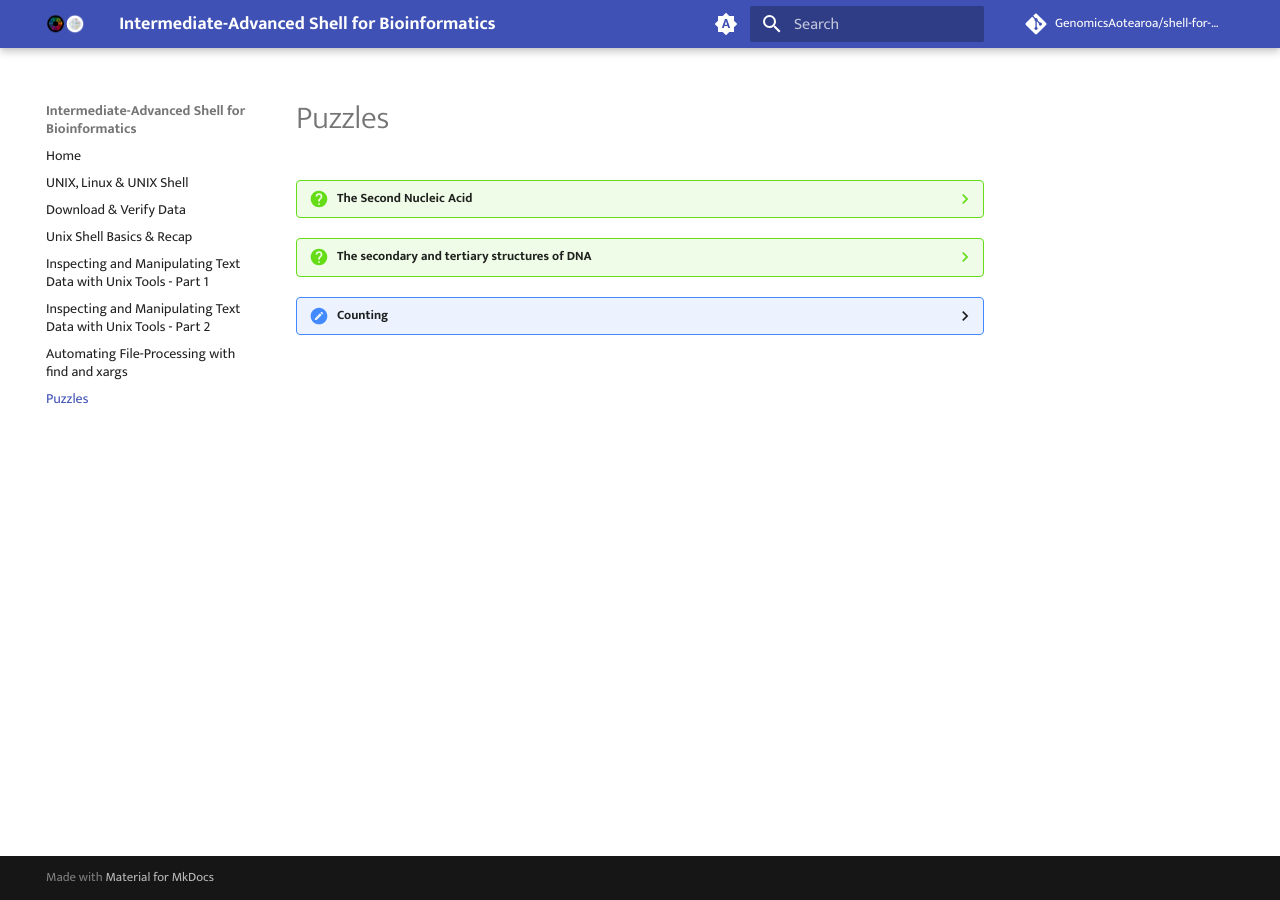
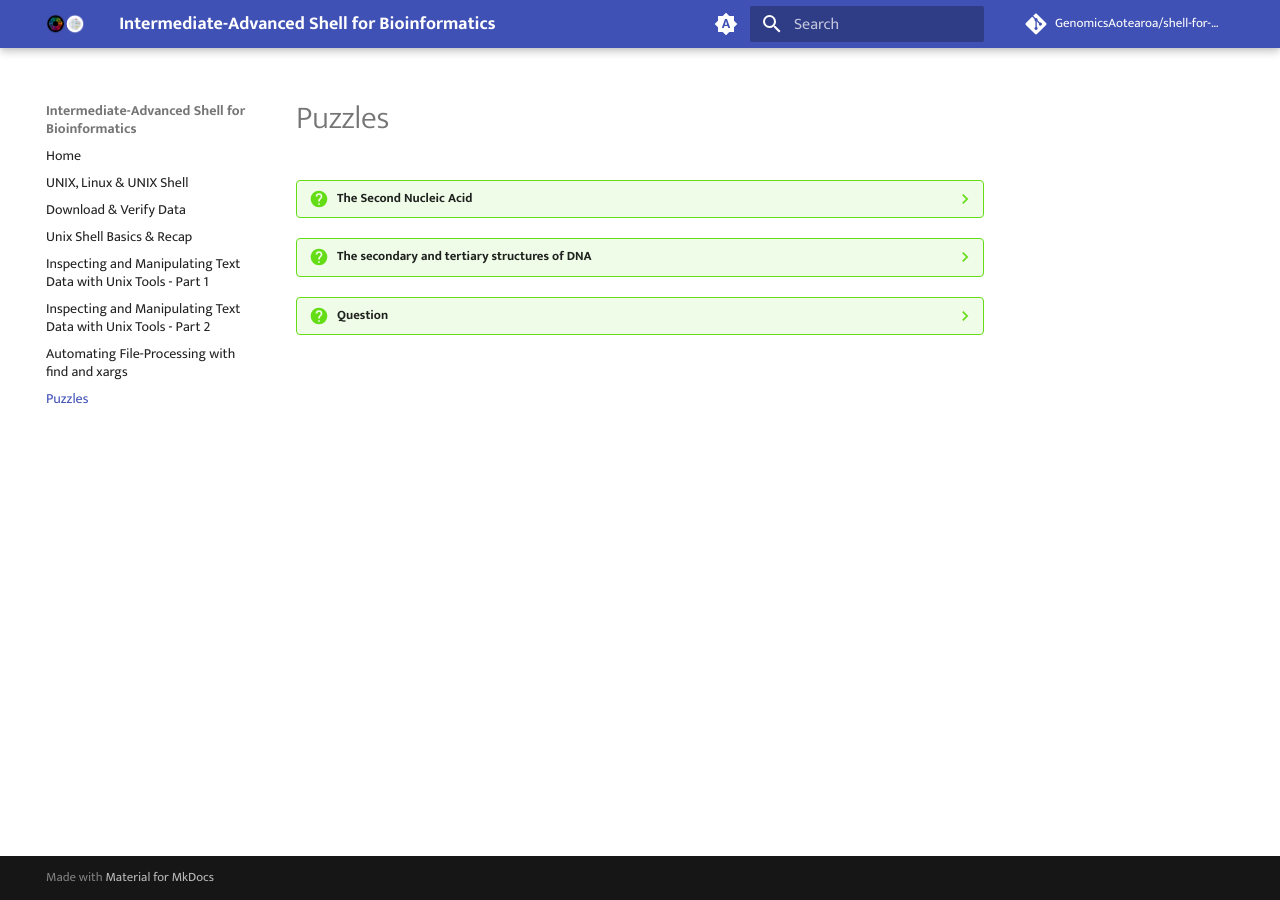
Before and after one commit to GenomicsAotearoa/shell-for-bioinformatics, an MkDocs documentation site: the page built from docs/puzzles.md, in a window 1280 px wide. Built offline with MkDocs 1.6.1 and Material for MkDocs 9.7.7, drawn with Linux system fonts in a browser that asks for light colours; comment, search, counter and statistics services are not loaded.

Commit message:
puzzle change to question

```diff
--- a/docs/puzzles.md
+++ b/docs/puzzles.md
@@ -21,4 +21,4 @@
     **Return:** The reverse complement ***s^c^*** of ***s***.
 
 
-??? Counting DNA Nucleotides
+??? question Counting DNA Nucleotides
```
